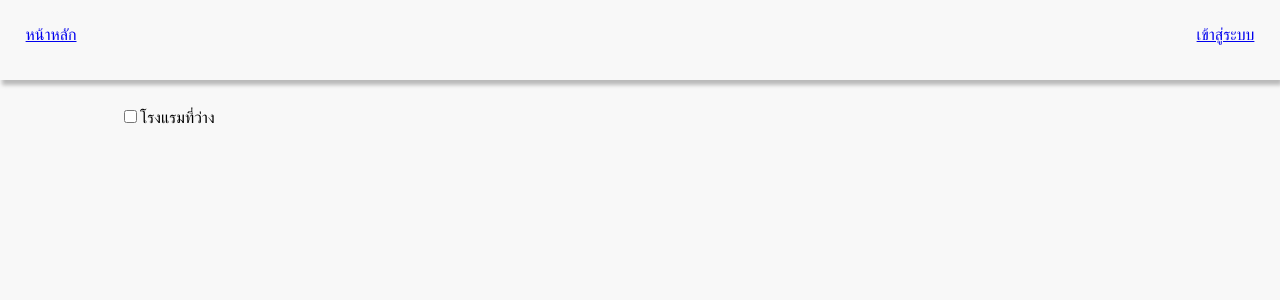
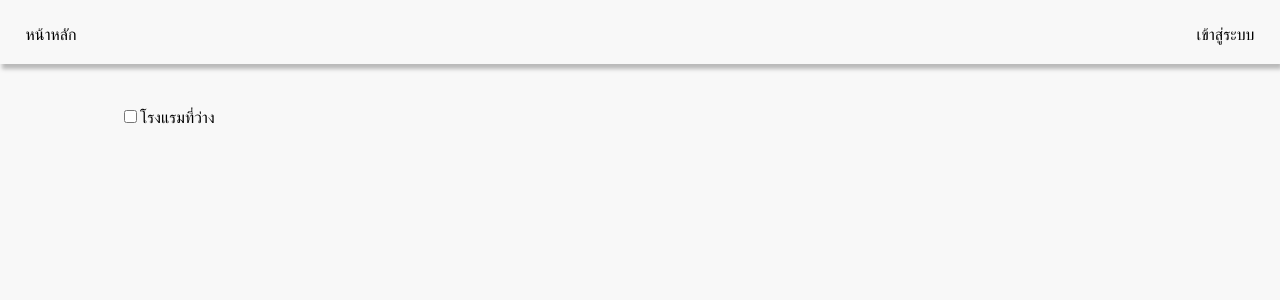
Before and after one commit to Kathaleeyaice/hostel-management, a Vue app: page / in a window 1280 px wide. Shown: the top 300 px of the page. Built offline with nearby package versions, Linux system fonts and the light colour scheme; no server answers; a web font is replaced by a local one.

Commit message:
edit css code in navbar at home screen

```diff
--- a/src/views/homeScreen/homeScreen.vue
+++ b/src/views/homeScreen/homeScreen.vue
@@ -7,10 +7,14 @@
       <div class="loginBox" v-if="!token">
         <router-link to="/login">เข้าสู่ระบบ</router-link>
       </div>
-      <div class="" v-else>
-        {{ username }}
-        <router-link to="mybooking">รายชื่อโรงแรมที่จอง</router-link>
-        <div v-on:click="logout()">
+      <div class="menuBox" v-else>
+        <div class="menuStyle">
+          {{ username }}
+        </div>
+        <router-link to="mybooking" class="menuStyle">
+          รายชื่อโรงแรมที่จอง
+        </router-link>
+        <div v-on:click="logout()" class="menuStyle" id="logputButton">
           ออกจากระบบ
         </div>
       </div>
@@ -45,8 +49,8 @@ export default {
 
 <style scoped>
 .navBar {
-  width: 100%;
-  height: 10vh;
+  width: 100vw;
+  height: 5vw;
   position: fixed;
   top: 0;
   left: 0;
@@ -59,10 +63,27 @@ export default {
   width: 70%;
   padding: 2%;
 }
+a:link {
+  text-decoration: none;
+  color: black;
+}
+a:hover {
+  text-decoration: underline;
+}
 .loginBox {
   width: 30%;
   right: 0;
   text-align: right;
   padding: 2%;
 }
+.menuBox {
+  display: inline-flex;
+  right: 0;
+  text-align: right;
+  padding: 2%;
+  margin: auto;
+}
+.menuStyle {
+  margin-left: 10px;
+}
 </style>
```
